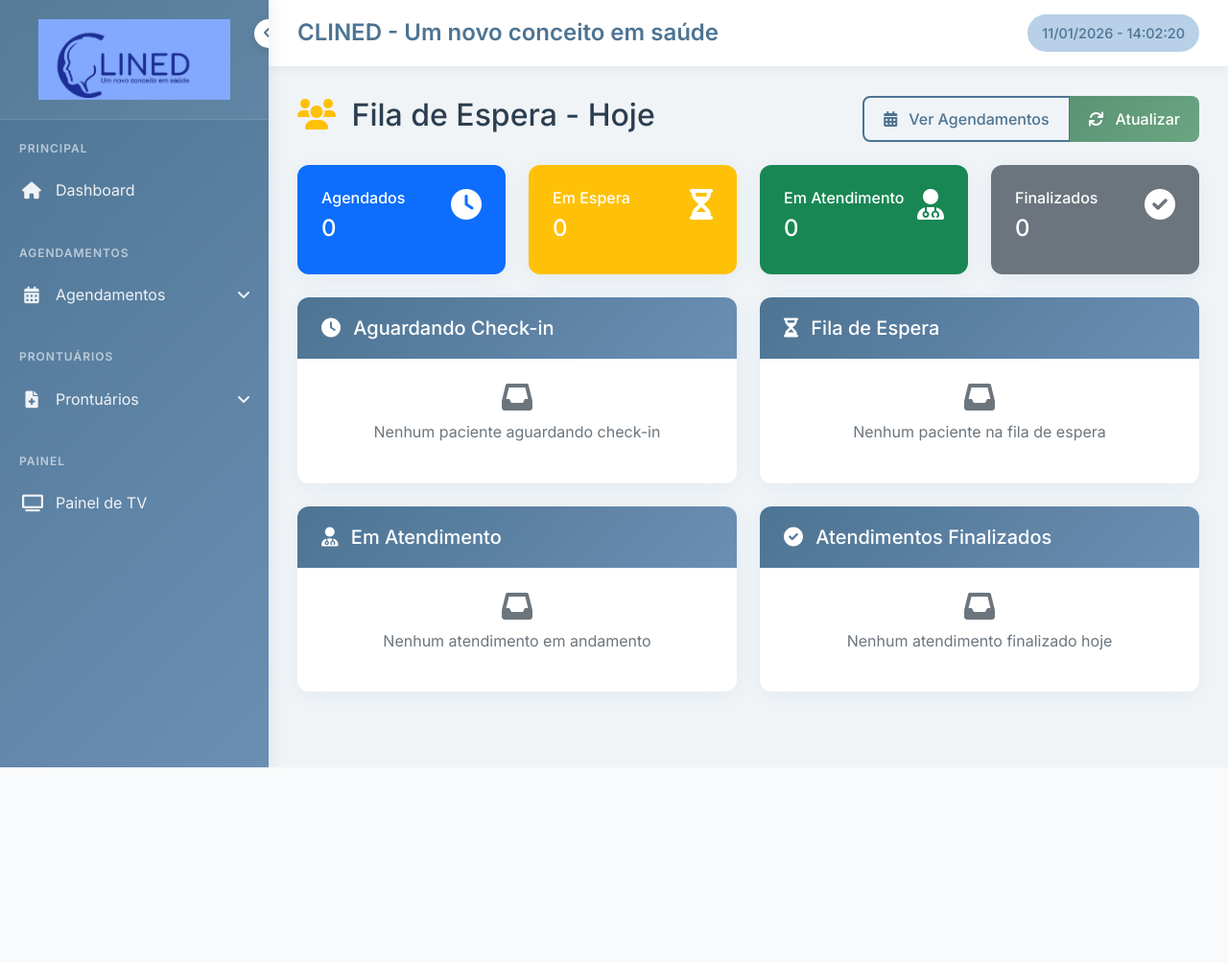
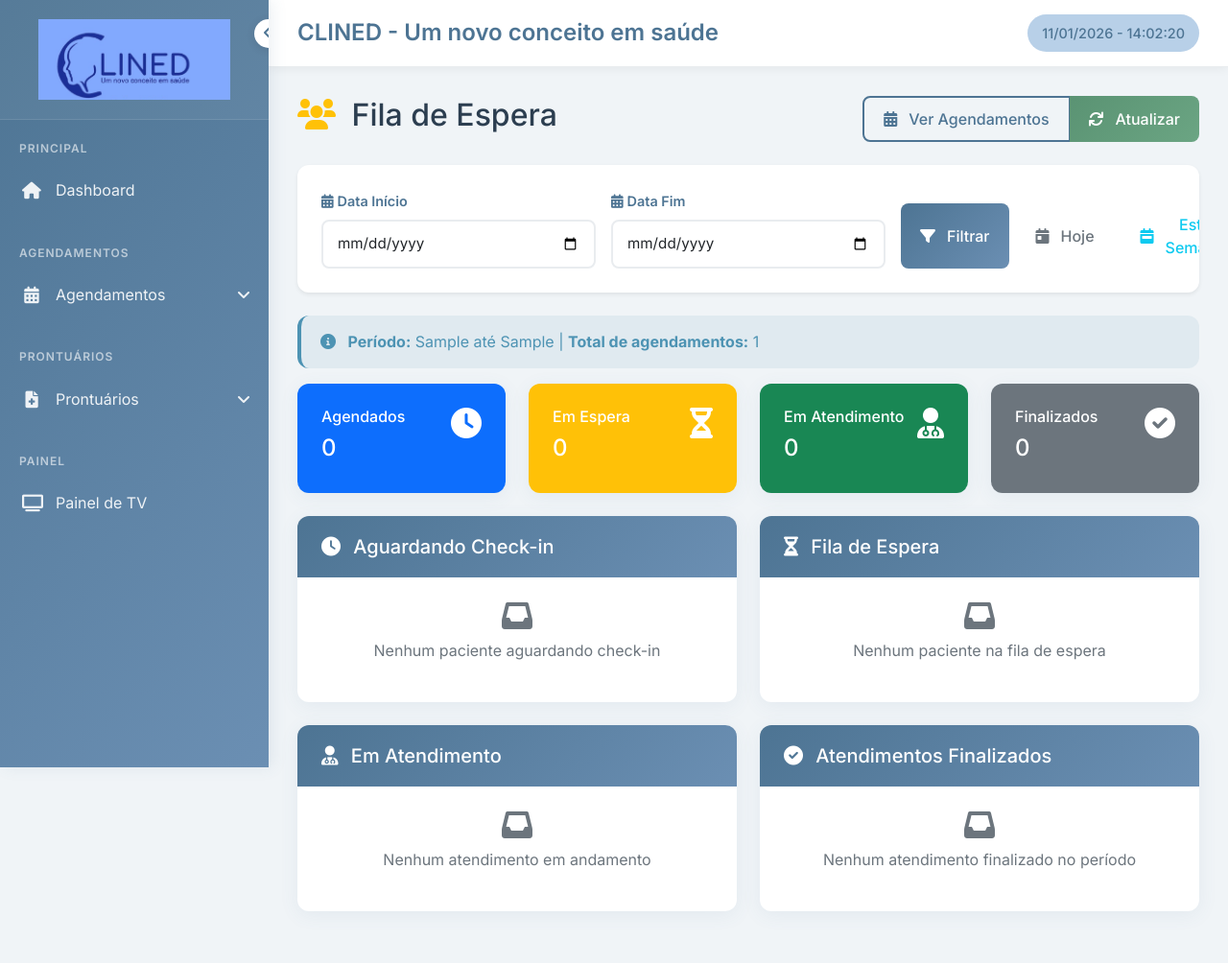
Before and after one commit to ncorreiaf/clined_clinica, a Flask app: template templates/agendamento/fila_espera.html in a window 1280 px wide. Shown: the whole page at 96% size. Before the commit the page ends 800 px from the top, so only its background shows below. Run offline with Flask 3, Linux system fonts and the light colour scheme; tables that the repository leaves empty hold one stand-in row (values such as "Sample post"); the template is opened without the code that fills it: values that come from a table or form of the project are taken from there, most other values are stand-ins (such as "Sample title", 1, 10 or a date in 2020).

Commit message:
Update fila_espera.html

```diff
--- a/templates/agendamento/fila_espera.html
+++ b/templates/agendamento/fila_espera.html
@@ -9,7 +9,7 @@
         <div class="d-flex justify-content-between align-items-center mb-4">
             <h2>
                 <i class="fas fa-users text-warning me-2"></i>
-                Fila de Espera - Hoje
+                Fila de Espera
             </h2>
             <div class="btn-group">
                 <a href="{{ url_for('agendamento.lista_agendamentos') }}" class="btn btn-outline-primary">
@@ -19,6 +19,61 @@
                     <i class="fas fa-sync me-1"></i>Atualizar
                 </button>
             </div>
+        </div>
+    </div>
+</div>
+
+<!-- Filtro de Período -->
+<div class="row mb-4">
+    <div class="col-12">
+        <div class="card shadow-sm">
+            <div class="card-body">
+                <form method="GET" action="{{ url_for('agendamento.fila_espera') }}" class="row g-3 align-items-end">
+                    <div class="col-md-4">
+                        <label for="data_inicio" class="form-label">
+                            <i class="fas fa-calendar-alt me-1"></i>Data Início
+                        </label>
+                        <input type="date" class="form-control" id="data_inicio" name="data_inicio"
+                               value="{{ data_inicio }}" required>
+                    </div>
+                    <div class="col-md-4">
+                        <label for="data_fim" class="form-label">
+                            <i class="fas fa-calendar-alt me-1"></i>Data Fim
+                        </label>
+                        <input type="date" class="form-control" id="data_fim" name="data_fim"
+                               value="{{ data_fim }}" required>
+                    </div>
+                    <div class="col-md-4">
+                        <div class="d-flex gap-2">
+                            <button type="submit" class="btn btn-primary flex-fill">
+                                <i class="fas fa-filter me-1"></i>Filtrar
+                            </button>
+                            <button type="button" class="btn btn-outline-secondary" onclick="filtrarHoje()">
+                                <i class="fas fa-calendar-day me-1"></i>Hoje
+                            </button>
+                            <button type="button" class="btn btn-outline-info" onclick="filtrarSemana()">
+                                <i class="fas fa-calendar-week me-1"></i>Esta Semana
+                            </button>
+                        </div>
+                    </div>
+                </form>
+            </div>
+        </div>
+    </div>
+</div>
+
+<!-- Informação do Período -->
+<div class="row mb-3">
+    <div class="col-12">
+        <div class="alert alert-info mb-0">
+            <i class="fas fa-info-circle me-2"></i>
+            <strong>Período:</strong>
+            {% if data_inicio == data_fim %}
+                {{ data_inicio|replace('-', '/')|reverse|replace('/', '-', 2)|reverse }}
+            {% else %}
+                {{ data_inicio|replace('-', '/')|reverse|replace('/', '-', 2)|reverse }} até {{ data_fim|replace('-', '/')|reverse|replace('/', '-', 2)|reverse }}
+            {% endif %}
+            | <strong>Total de agendamentos:</strong> {{ agendamentos|length }}
         </div>
     </div>
 </div>
@@ -100,6 +155,7 @@
                             <div>
                                 <h6 class="mb-1">{{ paciente.nome }}</h6>
                                 <p class="mb-1">
+                                    <span class="badge bg-secondary">{{ agendamento.data_agendamento.strftime('%d/%m/%Y') }}</span>
                                     <strong>{{ agendamento.data_agendamento.strftime('%H:%M') }}</strong> -
                                     {{ profissional.nome }}
                                 </p>
@@ -144,6 +200,7 @@
                             <div>
                                 <h6 class="mb-1">{{ paciente.nome }}</h6>
                                 <p class="mb-1">
+                                    <span class="badge bg-secondary">{{ agendamento.data_agendamento.strftime('%d/%m/%Y') }}</span>
                                     <strong>{{ agendamento.data_agendamento.strftime('%H:%M') }}</strong> -
                                     {{ profissional.nome }}
                                 </p>
@@ -194,6 +251,7 @@
                             <div>
                                 <h6 class="mb-1">{{ paciente.nome }}</h6>
                                 <p class="mb-1">
+                                    <span class="badge bg-secondary">{{ agendamento.data_agendamento.strftime('%d/%m/%Y') }}</span>
                                     <strong>{{ agendamento.data_agendamento.strftime('%H:%M') }}</strong> -
                                     {{ profissional.nome }}
                                 </p>
@@ -242,6 +300,7 @@
                             <div>
                                 <h6 class="mb-1">{{ paciente.nome }}</h6>
                                 <p class="mb-1">
+                                    <span class="badge bg-dark">{{ agendamento.data_agendamento.strftime('%d/%m/%Y') }}</span>
                                     <strong>{{ agendamento.data_agendamento.strftime('%H:%M') }}</strong> -
                                     {{ profissional.nome }}
                                 </p>
@@ -252,11 +311,10 @@
                                    class="btn btn-info btn-sm">
                                     <i class="fas fa-file-medical me-1"></i>Prontuário
                                 </a>
-                                <a href="https://clined-system.onrender.com/relatorios/avaliacao-publica/{{ agendamento.id }}"
-                                   target="_blank"
-                                   class="btn btn-warning btn-sm">
+                                <button class="btn btn-warning btn-sm"
+                                        onclick="copiarLinkAvaliacao({{ agendamento.id }})">
                                     <i class="fas fa-star me-1"></i>Link NPS
-                                </a>
+                                </button>
                             </div>
                         </div>
                     </div>
@@ -265,7 +323,7 @@
                 {% else %}
                 <div class="p-4 text-center text-muted">
                     <i class="fas fa-inbox fa-2x mb-2"></i>
-                    <p>Nenhum atendimento finalizado hoje</p>
+                    <p>Nenhum atendimento finalizado no período</p>
                 </div>
                 {% endif %}
             </div>
@@ -274,6 +332,49 @@
 </div>
 
 <script>
+// Funções de filtro rápido
+function filtrarHoje() {
+    const hoje = new Date().toISOString().split('T')[0];
+    document.getElementById('data_inicio').value = hoje;
+    document.getElementById('data_fim').value = hoje;
+    document.querySelector('form').submit();
+}
+
+function filtrarSemana() {
+    const hoje = new Date();
+    const primeiroDia = new Date(hoje);
+    primeiroDia.setDate(hoje.getDate() - hoje.getDay());
+    const ultimoDia = new Date(primeiroDia);
+    ultimoDia.setDate(primeiroDia.getDate() + 6);
+
+    document.getElementById('data_inicio').value = primeiroDia.toISOString().split('T')[0];
+    document.getElementById('data_fim').value = ultimoDia.toISOString().split('T')[0];
+    document.querySelector('form').submit();
+}
+
+function copiarLinkAvaliacao(agendamentoId) {
+    const link = window.location.origin + '/relatorios/avaliacao-publica/' + agendamentoId;
+
+    // Copiar para clipboard
+    navigator.clipboard.writeText(link).then(function() {
+        // Mostrar feedback visual
+        const btn = event.target.closest('button');
+        const textoOriginal = btn.innerHTML;
+
+        btn.innerHTML = '<i class="fas fa-check me-1"></i>Copiado!';
+        btn.classList.remove('btn-warning');
+        btn.classList.add('btn-success');
+
+        setTimeout(function() {
+            btn.innerHTML = textoOriginal;
+            btn.classList.remove('btn-success');
+            btn.classList.add('btn-warning');
+        }, 2000);
+    }).catch(function(err) {
+        alert('Erro ao copiar link: ' + err);
+    });
+}
+
 // Auto-refresh da página a cada 30 segundos
 setInterval(function() {
     // Só atualiza se não há modais abertos ou formulários sendo preenchidos
```
